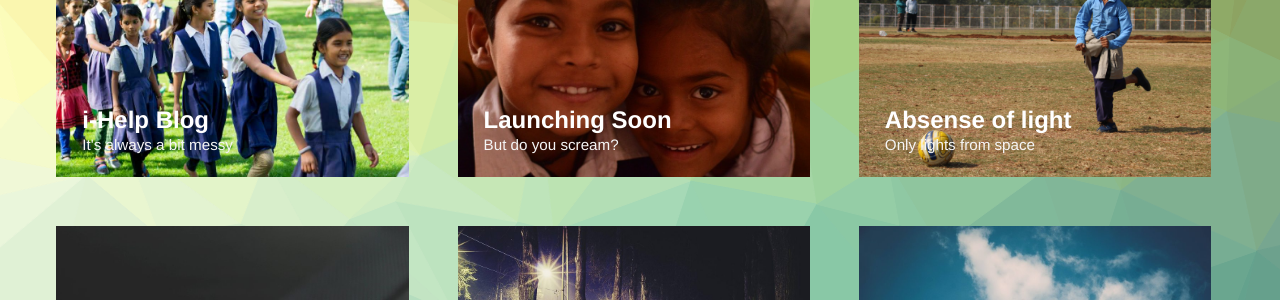
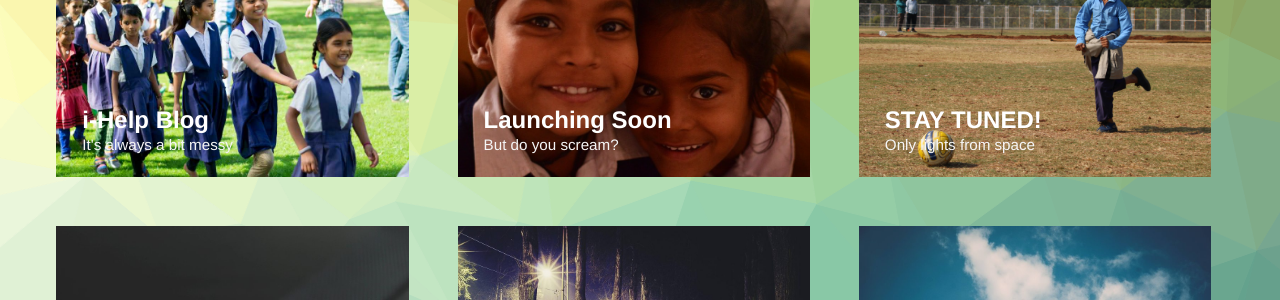
Before and after one commit to ihelpiimi/blog, a Jekyll site: the page built from index.html, in a window 1280 px wide. Shown: the part 374-674 px from the top of the page. Built offline with Jekyll 4.4.1, drawn with Linux system fonts in a browser that asks for light colours.

Commit message:
Update 2015-04-23-night-sky.markdown

```diff
--- a/_posts/2015-04-23-night-sky.markdown
+++ b/_posts/2015-04-23-night-sky.markdown
@@ -1,5 +1,5 @@
 ---
-title: Absense of light
+title: STAY TUNED!
 subtitle: Only lights from space
 author: Wferr
 avatar: img/authors/wferr.png
```
